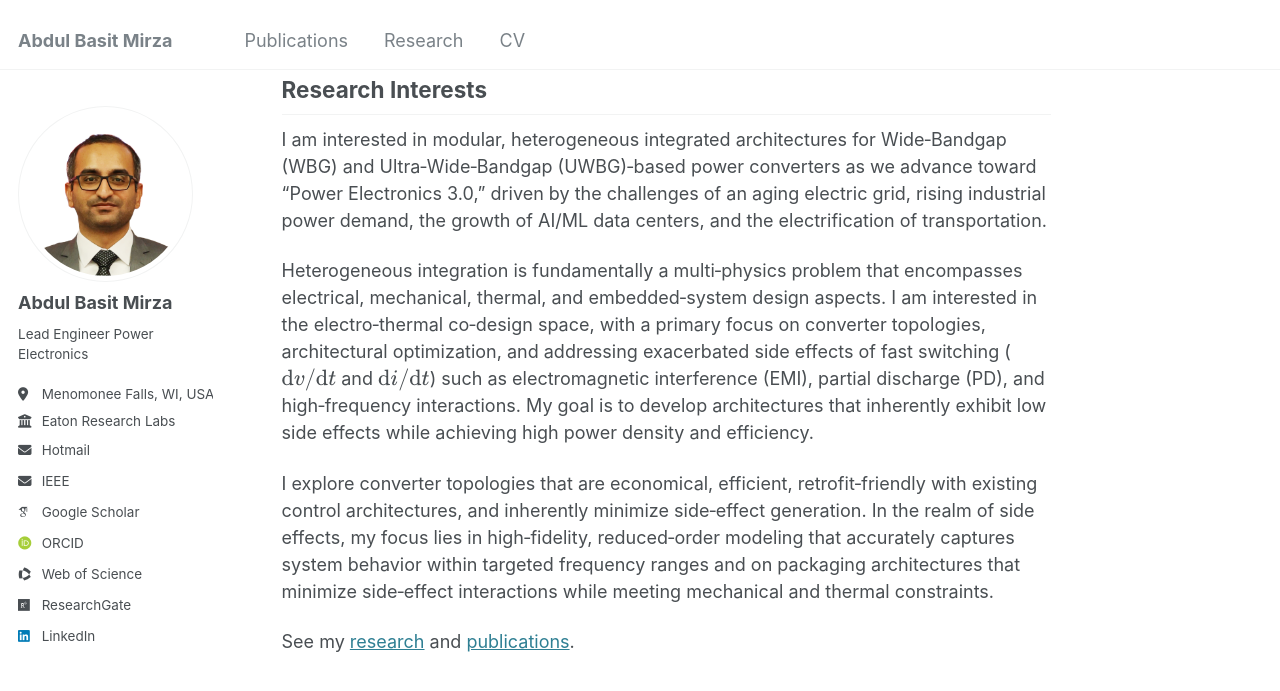
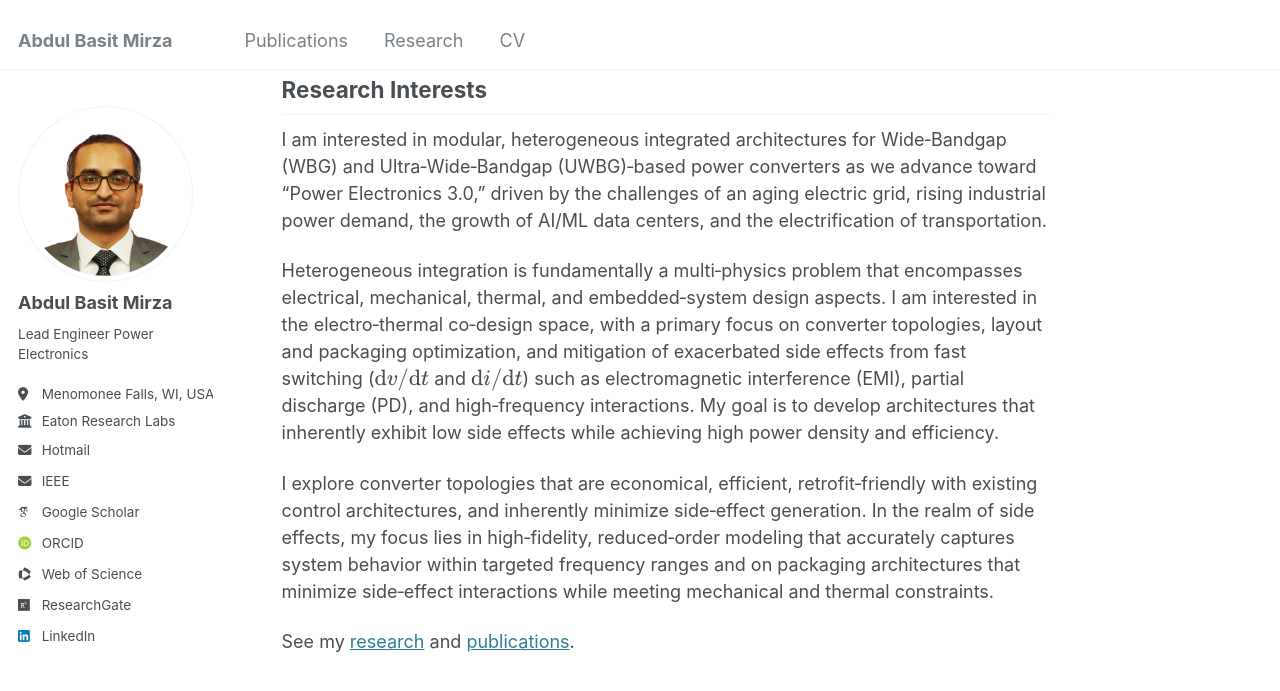
Before and after one commit to AbdulBasitMirza/abdulbasitmirza.github.io, a Jekyll site: the page built from _pages/about.md, in a window 1280 px wide and 900 px high, scrolled down 492 px. Shown: the top 691 px of the window. Built offline with Jekyll 4.4.1, drawn with Linux system fonts in a browser that asks for light colours; some web fonts are replaced.

Commit message:
Update about.md

```diff
--- a/_pages/about.md
+++ b/_pages/about.md
@@ -16,7 +16,7 @@ Research Interests
 -----
 I am interested in modular, heterogeneous integrated architectures for Wide‑Bandgap (WBG) and Ultra‑Wide‑Bandgap (UWBG)‑based power converters as we advance toward “Power Electronics 3.0,” driven by the challenges of an aging electric grid, rising industrial power demand, the growth of AI/ML data centers, and the electrification of transportation.
 
-Heterogeneous integration is fundamentally a multi‑physics problem that encompasses electrical, mechanical, thermal, and embedded‑system design aspects. I am interested in the electro‑thermal co‑design space, with a primary focus on converter topologies, architectural optimization, and addressing exacerbated side effects of fast switching ($$\text{d}v/\text{d}t$$ and $$\text{d}i/\text{d}t$$) such as electromagnetic interference (EMI), partial discharge (PD), and high‑frequency interactions. My goal is to develop architectures that inherently exhibit low side effects while achieving high power density and efficiency.
+Heterogeneous integration is fundamentally a multi‑physics problem that encompasses electrical, mechanical, thermal, and embedded‑system design aspects. I am interested in the electro‑thermal co‑design space, with a primary focus on converter topologies, layout and packaging optimization, and mitigation of exacerbated side effects from fast switching ($$\text{d}v/\text{d}t$$ and $$\text{d}i/\text{d}t$$) such as electromagnetic interference (EMI), partial discharge (PD), and high‑frequency interactions. My goal is to develop architectures that inherently exhibit low side effects while achieving high power density and efficiency.
 
 I explore converter topologies that are economical, efficient, retrofit‑friendly with existing control architectures, and inherently minimize side‑effect generation. In the realm of side effects, my focus lies in high‑fidelity, reduced‑order modeling that accurately captures system behavior within targeted frequency ranges and on packaging architectures that minimize side‑effect interactions while meeting mechanical and thermal constraints.
 
```
